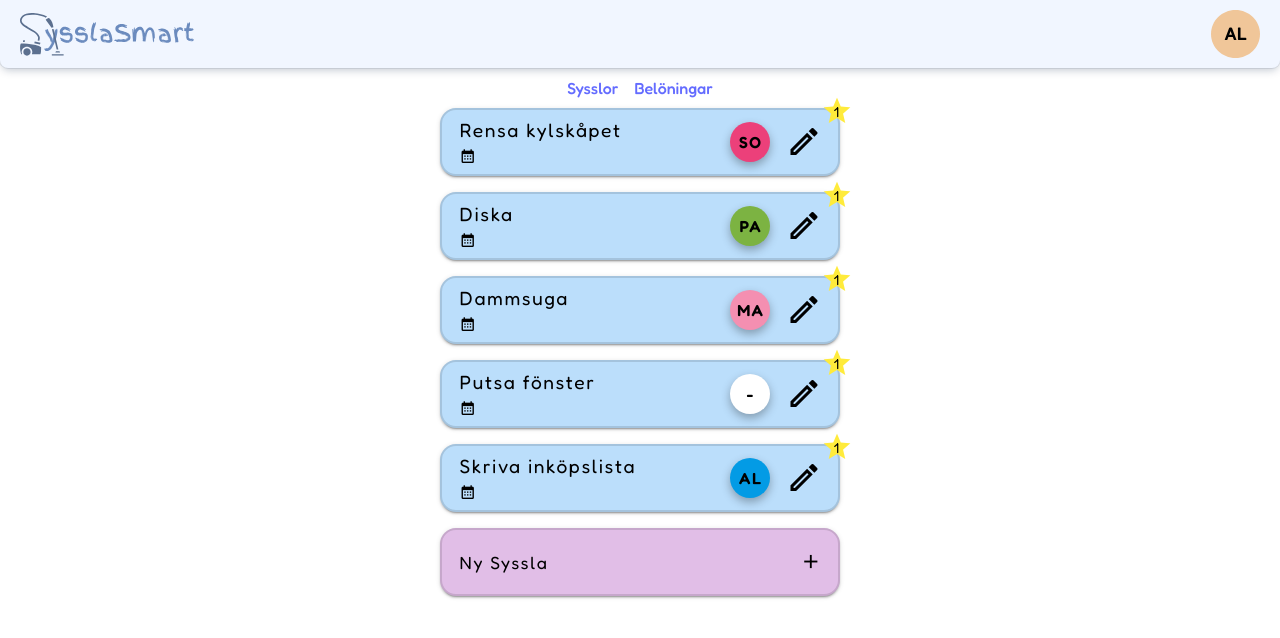
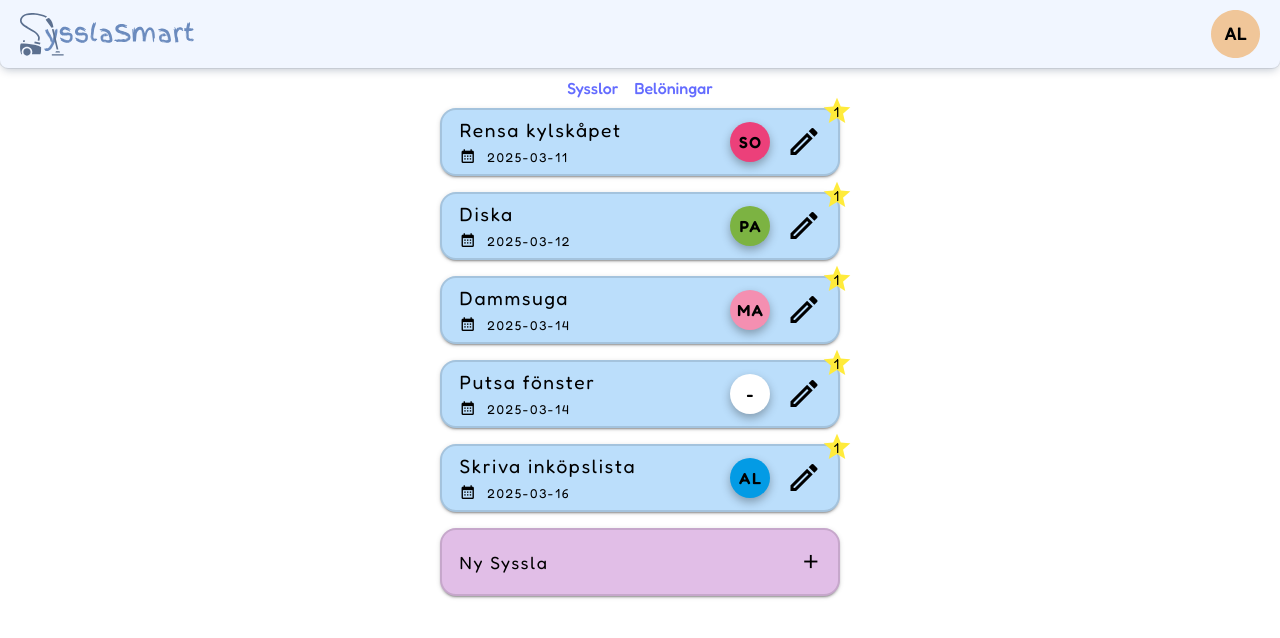
Before and after one commit to IT-Hogskolan-Stockholm/syssla-smart, a Vue app: page / in a window 1280 px wide. Shown: the top 638 px of the page. Built offline with nearby package versions, Linux system fonts and the light colour scheme.

Commit message:
Update Sysslor.vue

```diff
--- a/src/views/Sysslor.vue
+++ b/src/views/Sysslor.vue
@@ -168,6 +168,7 @@ const handleSubmit = async () => {
           <span class="black-text">{{ chore.title }}</span>
           <div class="deadline-container d-flex flex-row align-center">
             <span><v-icon>mdi-calendar-month</v-icon></span>
+            <span>{{ formatDate(chore.deadline) }}</span>
           </div>
         </div>
         <div class="icons-container d-flex flex-row align-center ga-4">
```
